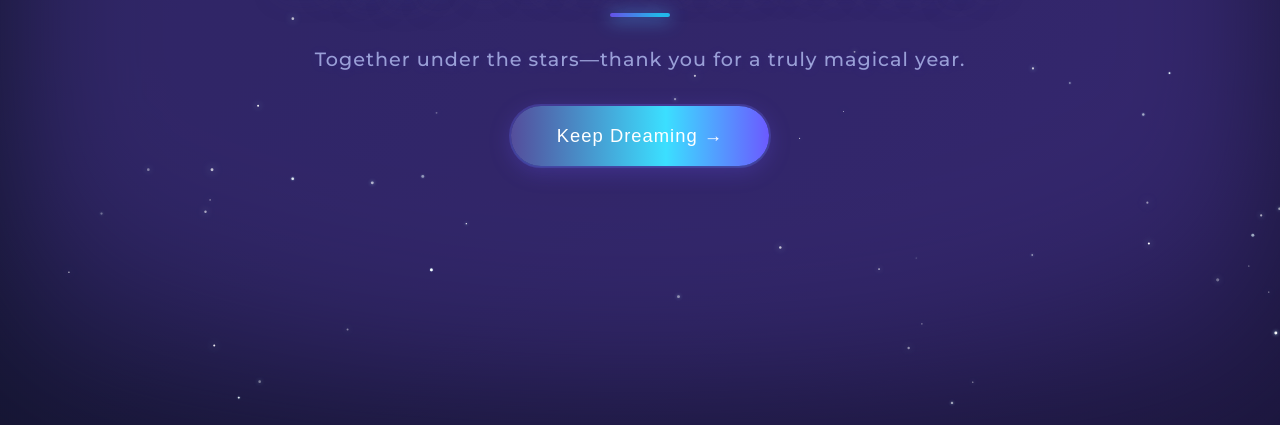
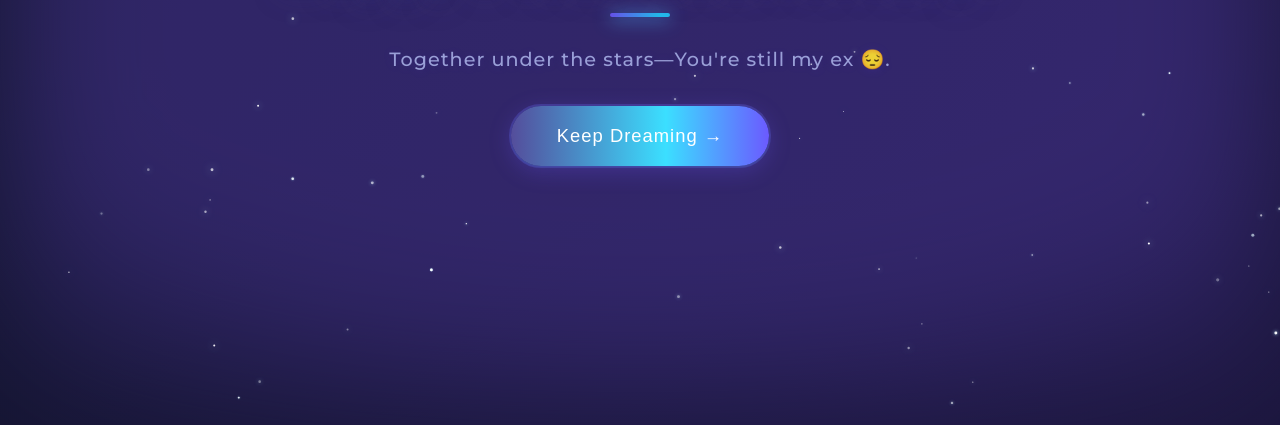
Before and after one commit to BonsB/A1, a plain HTML site: page index.html in a window 1280 px wide. Shown: the part 375-800 px from the top of the page. Drawn offline with nearby package versions, Linux system fonts and the light colour scheme.

Commit message:
Update index.html

```diff
--- a/index.html
+++ b/index.html
@@ -116,7 +116,7 @@
   <canvas class="stars"></canvas>
   <h1>Happy 1 Year Anniversary!</h1>
   <div class="divider"></div>
-  <div class="subtitle">Together under the stars—thank you for a truly magical year.</div>
+  <div class="subtitle">Together under the stars—You're still my ex 😔.</div>
   <button id="goButton">Keep Dreaming &rarr;</button>
 
   <script>
```
